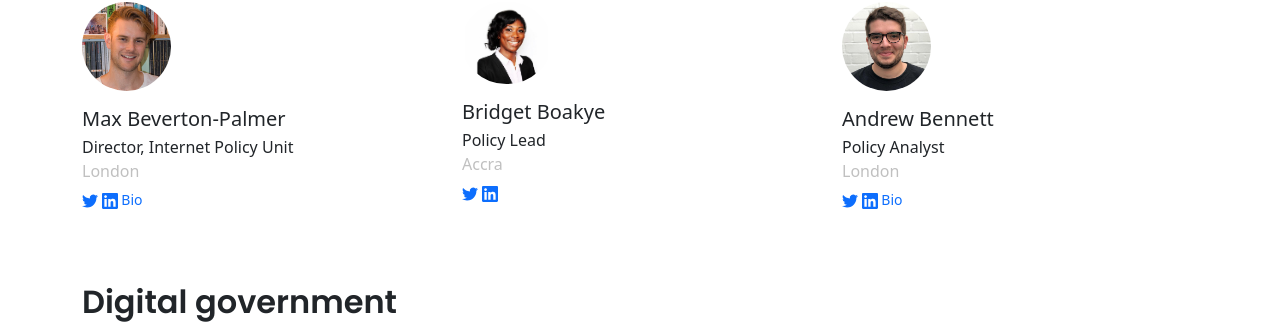
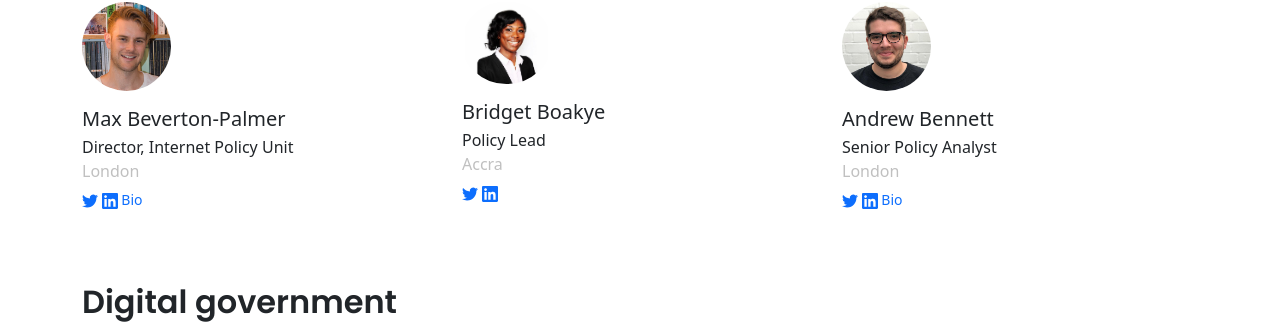
Before and after one commit to techpolicyio/techpolicyio.github.io, a Jekyll site: the page built from pages/people.md, in a window 1280 px wide and 900 px high, scrolled down 712 px. Shown: the part 124-455 px from the top of the window. Built offline with Jekyll 4.4.1, drawn with Linux system fonts in a browser that asks for light colours.

Commit message:
Update team.yml

```diff
--- a/_data/team.yml
+++ b/_data/team.yml
@@ -23,7 +23,7 @@
   tw: boakye_b
   li: bridgetboakye
 - name: Andrew Bennett
-  title: Policy Analyst
+  title: Senior Policy Analyst
   unit: ipu
   geo: London
   img: andrew.jpg
```
